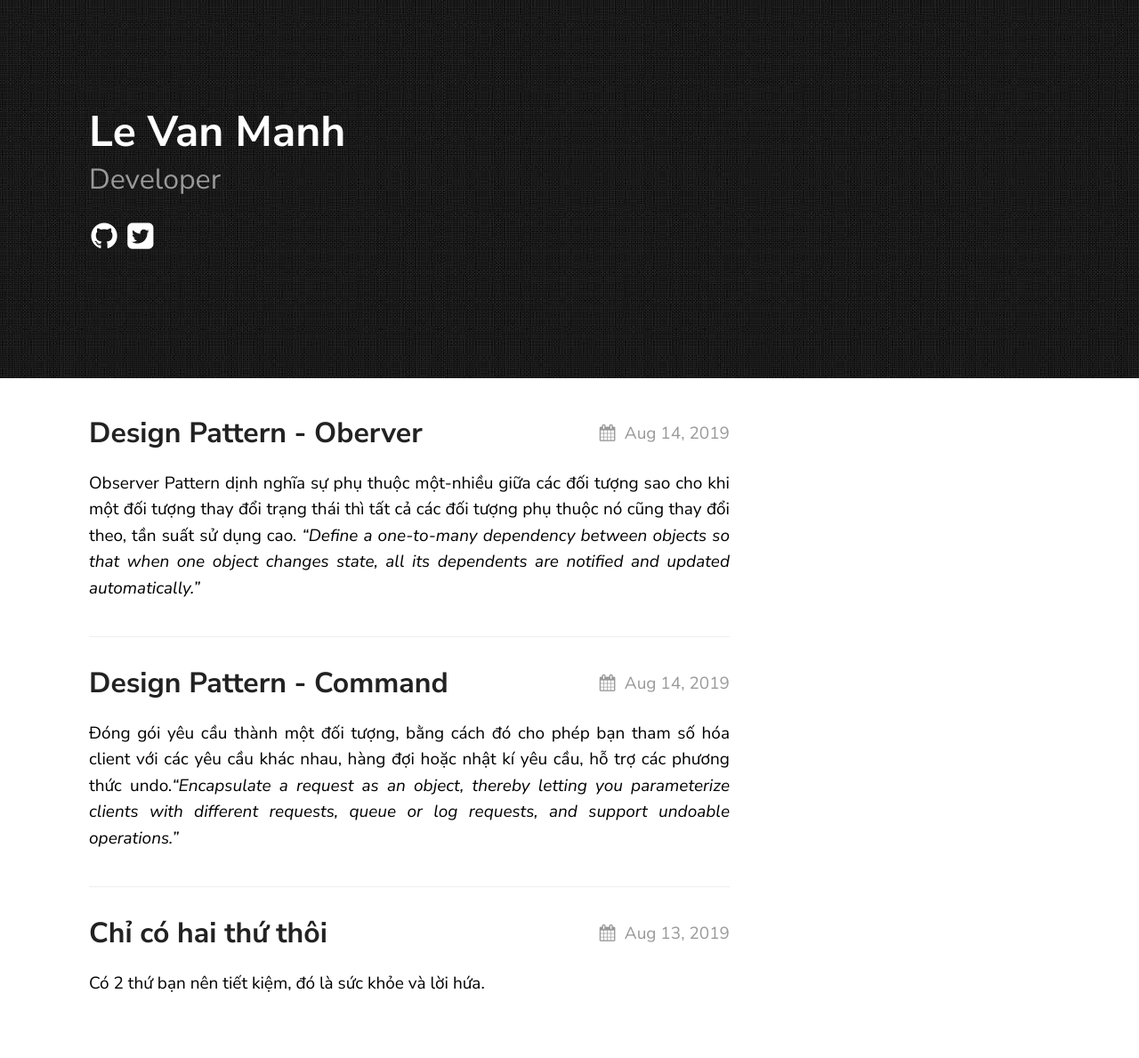
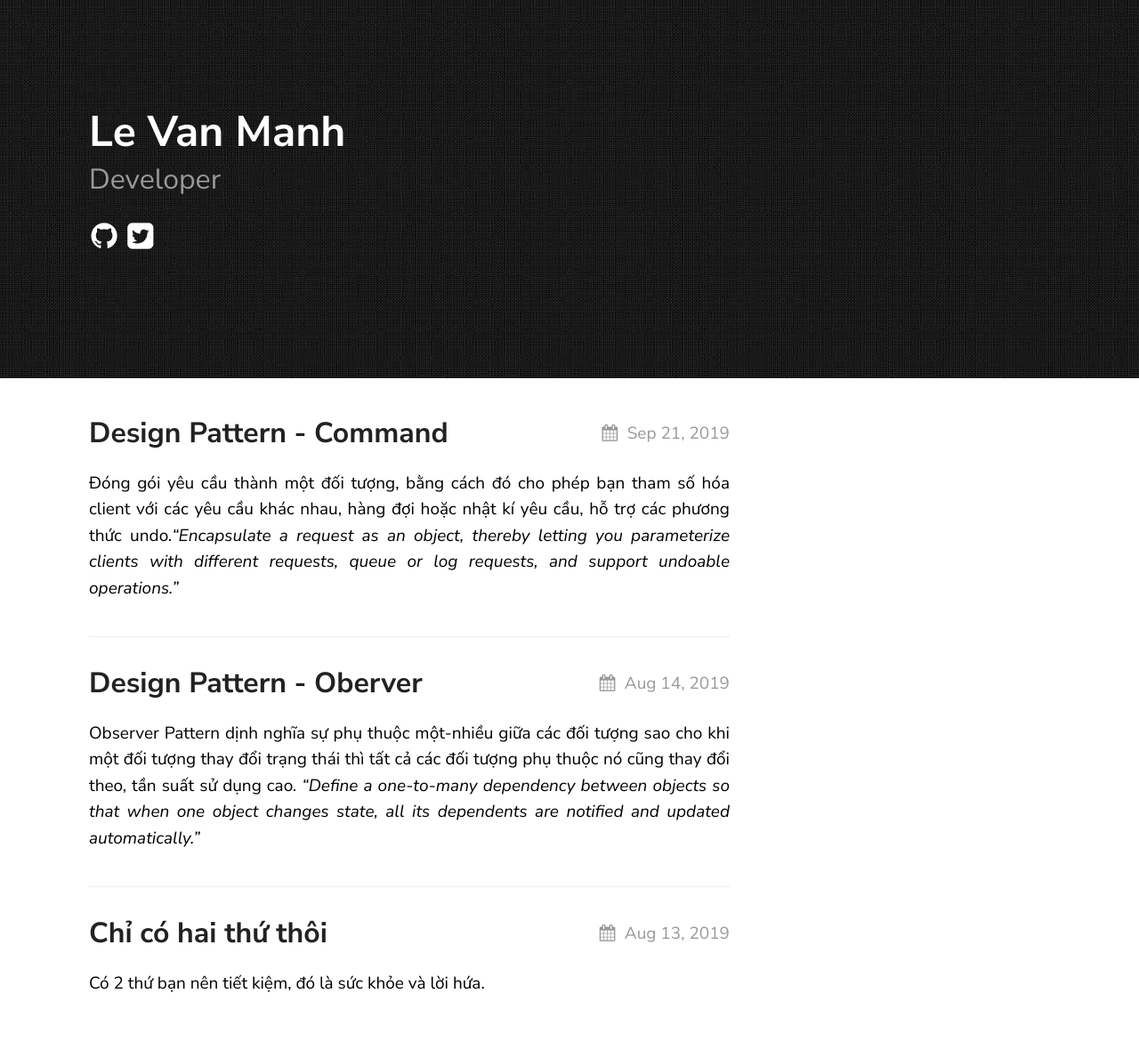
Before and after one commit to levanmanhbka/levanmanhbka.github.io, a Jekyll site: the page built from index.md, in a window 1280 px wide. Shown: the whole page at 89% size. Built offline with Jekyll 4.4.1, drawn with Linux system fonts in a browser that asks for light colours.

Commit message:
add command pattern

```diff
--- a/_posts/design_pattern/command/2019-09-21-design-pattern-command.markdown
+++ b/_posts/design_pattern/command/2019-09-21-design-pattern-command.markdown
@@ -1,7 +1,7 @@
 ---
 layout: post
 title:  "Design Pattern - Command"
-date:   2019-08-14 21:03:36 +0530
+date:   2019-09-21 21:03:36 +0530
 tags: "design pattern commad software architecture java"
 ---
 
@@ -11,6 +11,8 @@
 ## 2. Giải quyết (Solution):
 ### 2.1 Ý tưởng (idea)
 ### 2.2 Thiết kế (architecture)
+
 ### 2.3 Triển khai (implementation)
+
 ## 3. Command Pattern (structure):
 ## Tài liệu tham khảo (reference):
```
